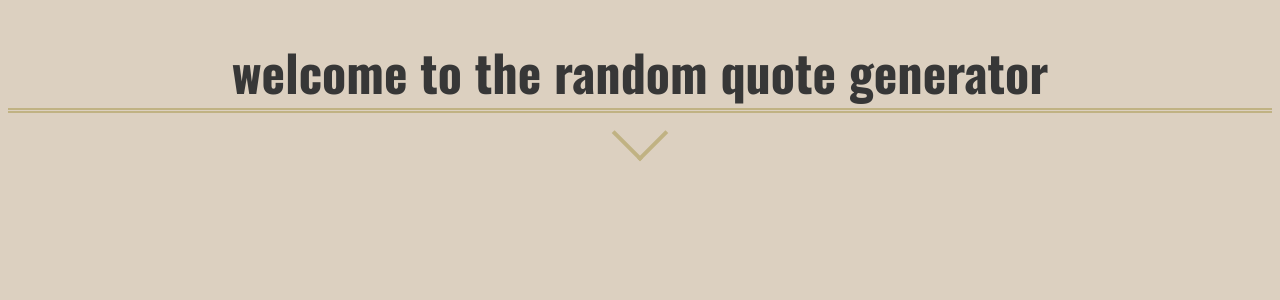
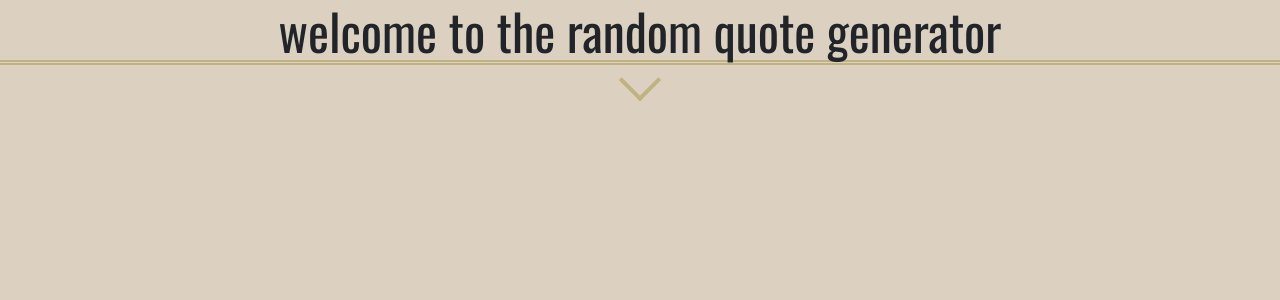
Before and after one commit to saadmas/random-quote-generator, an Angular app: page / in a window 1280 px wide. Shown: the top 300 px of the page. Built offline with nearby package versions, Linux system fonts and the light colour scheme.

Commit message:
CSS issue fix: ViewEncapsulation.None in app.component.ts + global style in app.component,css

```diff
--- a/angular.json
+++ b/angular.json
@@ -23,6 +23,7 @@
               "src/assets"
             ],
             "styles": [
+              "node_modules/bootstrap/dist/css/bootstrap.min.css",
               "src/styles.css"
             ],
             "scripts": []
--- a/package.json
+++ b/package.json
@@ -20,6 +20,7 @@
     "@angular/platform-browser": "^6.0.3",
     "@angular/platform-browser-dynamic": "^6.0.3",
     "@angular/router": "^6.0.3",
+    "bootstrap": "^4.2.1",
     "core-js": "^2.5.4",
     "rxjs": "^6.0.0",
     "zone.js": "^0.8.26"
--- a/src/app/app.component.css
+++ b/src/app/app.component.css
@@ -0,0 +1,4 @@
+body {
+    background-color: #DCD0C0;
+    text-align: center;
+}
--- a/src/app/app.component.ts
+++ b/src/app/app.component.ts
@@ -1,9 +1,10 @@
-import { Component } from '@angular/core';
+import { Component, ViewEncapsulation } from '@angular/core';
 
 @Component({
   selector: 'app-root',
   templateUrl: './app.component.html',
-  styleUrls: ['./app.component.css']
+  styleUrls: ['./app.component.css'],
+  encapsulation: ViewEncapsulation.None
 })
 export class AppComponent {
 
--- a/src/app/welcome/welcome.component.css
+++ b/src/app/welcome/welcome.component.css
@@ -1,8 +1,8 @@
 css {
-    background-color: black;
+    background-color: #DCD0C0;
 }
 h1 {
-    color: #373737;
+
     font-family: 'Oswald', sans-serif;
     font-size: 50px;
     border-bottom: thick double #C0B283;
--- a/src/styles.css
+++ b/src/styles.css
@@ -1,5 +1 @@
 /* You can add global styles to this file, and also import other style files */
-html {
-    background-color: #DCD0C0;
-    text-align: center;
-}
```
Also changed, not shown: 1 other file (tests, documents, lock files or other folders).
